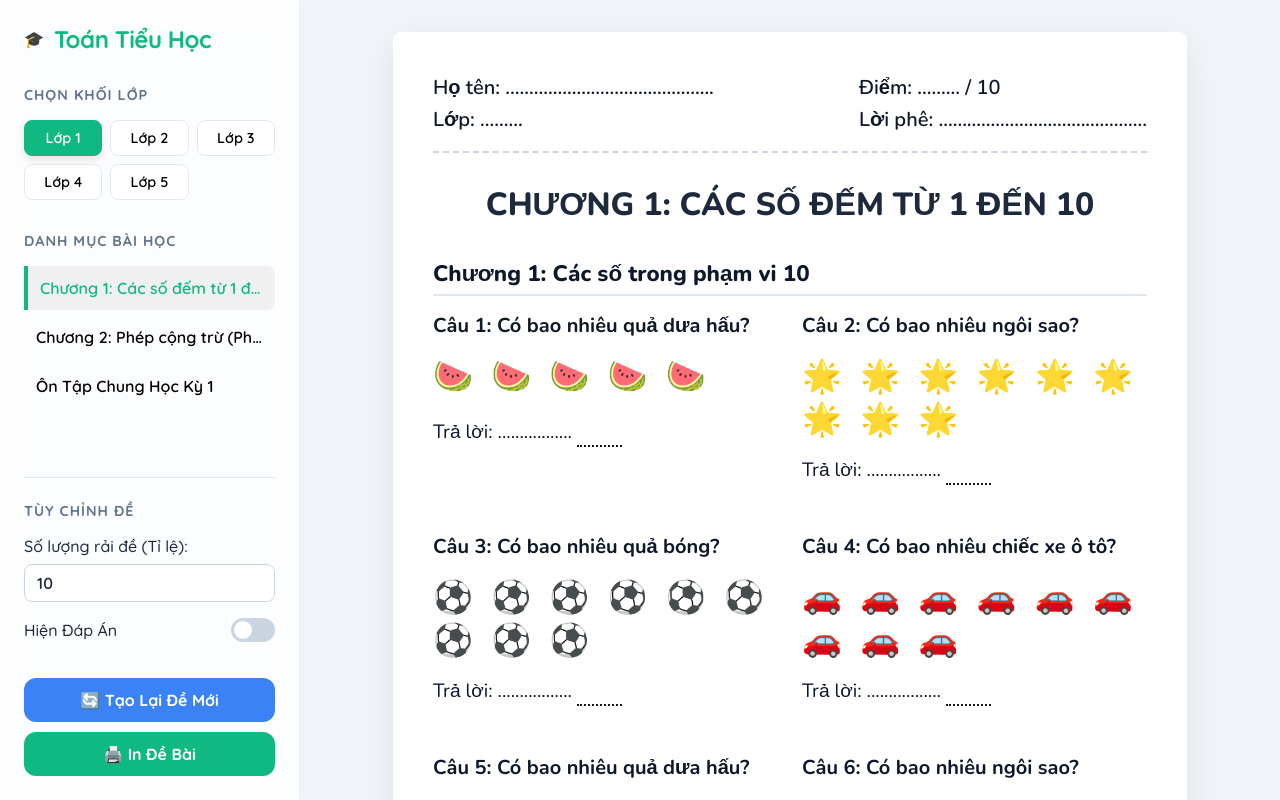
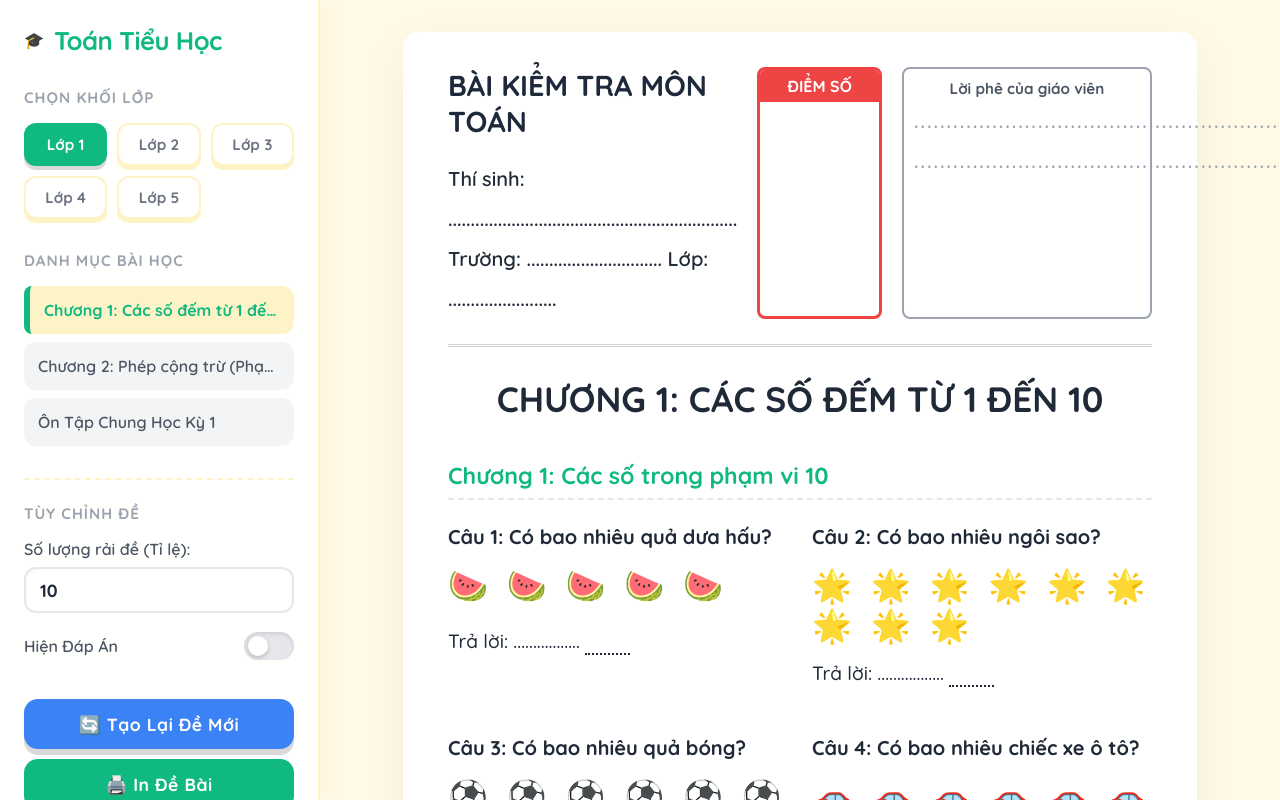
Before and after one commit to tienhienlinh131018-blip/toan-tieu-hoc, a plain HTML site: page index.html in a window 1280 px wide. Drawn offline with nearby package versions, Linux system fonts and the light colour scheme.

Commit message:
UI Redesign: Implement EdTech Pastel theme and Printable Header

```diff
--- a/css/style.css
+++ b/css/style.css
@@ -1,15 +1,15 @@
 :root {
-    --bg-primary: #f1f5f9;
+    --bg-primary: #FFF9E6; /* Màu Pastel Vàng Nhạt */
     --paper-bg: #ffffff;
-    --text-main: #1e293b;
-    --brand-1: #10b981; /* Lớp 1: Xanh lá */
-    --brand-2: #f59e0b; /* Lớp 2: Cam */
-    --brand-3: #8b5cf6; /* Lớp 3: Tím */
-    --brand-4: #3b82f6; /* Lớp 4: Xanh dương */
-    --brand-5: #ef4444; /* Lớp 5: Đỏ */
+    --text-main: #1F2937;
+    --brand-1: #10B981; /* Xanh lá */
+    --brand-2: #F59E0B; /* Cam */
+    --brand-3: #8B5CF6; /* Tím */
+    --brand-4: #3B82F6; /* Xanh dương */
+    --brand-5: #EF4444; /* Đỏ */
 
     --current-brand: var(--brand-1); /* Mặc định là Lớp 1 */
-    --ans-color: #ef4444;
+    --ans-color: #EF4444;
 }
 
 * { box-sizing: border-box; margin: 0; padding: 0; }
@@ -18,70 +18,86 @@ body { font-family: 'Quicksand', sans-serif; background: var(--bg-primary); colo
 .app-container { display: flex; height: 100vh; }
 
 /* Sidebar */
-.sidebar { width: 300px; background: rgba(255, 255, 255, 0.8); backdrop-filter: blur(12px); border-right: 1px solid rgba(0,0,0,0.05); display: flex; flex-direction: column; padding: 1.5rem; overflow-y: auto; box-shadow: 2px 0 15px rgba(0,0,0,0.02); }
+.sidebar { width: 320px; background: rgba(255, 255, 255, 0.9); backdrop-filter: blur(12px); border-right: 2px solid #FEF3C7; display: flex; flex-direction: column; padding: 1.5rem; overflow-y: auto; box-shadow: 4px 0 20px rgba(245, 158, 11, 0.05); }
 .logo { display: flex; align-items: center; gap: 10px; margin-bottom: 2rem; color: var(--current-brand); transition: color 0.3s; }
-.logo h1 { font-size: 1.5rem; font-weight: 800; letter-spacing: -0.5px; }
+.logo h1 { font-size: 1.6rem; font-weight: 800; letter-spacing: -0.5px; }
 
 /* Grade Tabs */
-.grade-selector h3, .chapter-selector h3, .settings-panel h3 { font-size: 0.9rem; text-transform: uppercase; letter-spacing: 1px; color: #64748b; margin-bottom: 1rem; }
-.grade-tabs { display: grid; grid-template-columns: repeat(3, 1fr); gap: 8px; margin-bottom: 2rem; }
+.grade-selector h3, .chapter-selector h3, .settings-panel h3 { font-size: 0.95rem; font-weight: 700; text-transform: uppercase; letter-spacing: 1px; color: #9CA3AF; margin-bottom: 1rem; }
+.grade-tabs { display: grid; grid-template-columns: repeat(3, 1fr); gap: 10px; margin-bottom: 2rem; }
 .grade-tabs > button:nth-child(4), .grade-tabs > button:nth-child(5) { grid-column: span 1.5; }
-.grade-tab { padding: 8px; border: 1px solid #e2e8f0; border-radius: 8px; background: #fff; cursor: pointer; font-family: 'Quicksand', sans-serif; font-weight: 600; font-size: 0.9rem; transition: all 0.2s; }
-.grade-tab:hover { border-color: var(--current-brand); color: var(--current-brand); }
-.grade-tab.active { background: var(--current-brand); color: #fff; border-color: var(--current-brand); box-shadow: 0 4px 10px rgba(0,0,0,0.1); }
+.grade-tab { padding: 10px; border: 2px solid #FEF3C7; border-radius: 12px; background: #fff; cursor: pointer; font-family: 'Quicksand', sans-serif; font-weight: 700; font-size: 0.95rem; color: #6B7280; transition: all 0.2s; box-shadow: 0 4px 0 #FEF3C7; }
+.grade-tab:hover { transform: translateY(2px); box-shadow: 0 2px 0 #FEF3C7; }
+.grade-tab.active { background: var(--current-brand); color: #fff; border-color: var(--current-brand); box-shadow: 0 4px 0 rgba(0,0,0,0.15); }
+.grade-tab.active:hover { transform: translateY(2px); box-shadow: 0 2px 0 rgba(0,0,0,0.15); }
 
 /* Chapters */
-.chapter-list { flex: 1; display: flex; flex-direction: column; gap: 5px; margin-bottom: 2rem; }
-.chapter-btn { padding: 12px; text-align: left; background: transparent; border: none; border-radius: 8px; cursor: pointer; font-family: 'Quicksand', sans-serif; font-weight: 600; font-size: 1rem; transition: background 0.2s; white-space: nowrap; overflow: hidden; text-overflow: ellipsis; }
-.chapter-btn:hover { background: rgba(0,0,0,0.03); }
-.chapter-btn.active { background: rgba(0,0,0,0.05); color: var(--current-brand); border-left: 4px solid var(--current-brand); border-radius: 0 8px 8px 0; }
+.chapter-list { flex: 1; display: flex; flex-direction: column; gap: 8px; margin-bottom: 2rem; }
+.chapter-btn { padding: 14px; text-align: left; background: #F3F4F6; border: none; border-radius: 12px; cursor: pointer; font-family: 'Quicksand', sans-serif; font-weight: 600; font-size: 1rem; color: #4B5563; transition: all 0.2s; white-space: nowrap; overflow: hidden; text-overflow: ellipsis; }
+.chapter-btn:hover { background: #E5E7EB; transform: translateX(5px); }
+.chapter-btn.active { background: #FEF3C7; color: var(--current-brand); border-left: 6px solid var(--current-brand); border-radius: 8px 12px 12px 8px; font-weight: 700; }
 
 /* Settings */
-.settings-panel { margin-top: auto; padding-top: 1.5rem; border-top: 1px solid #e2e8f0; }
-.setting-item { margin-bottom: 1rem; display: flex; flex-direction: column; gap: 8px; }
-.input-number { padding: 8px 12px; border: 1px solid #cbd5e1; border-radius: 8px; font-family: inherit; font-size: 1rem; font-weight: 600; color: var(--text-main); outline: none; transition: border-color 0.2s; width: 100%; }
+.settings-panel { margin-top: auto; padding-top: 1.5rem; border-top: 2px dashed #FEF3C7; }
+.setting-item { margin-bottom: 1.2rem; display: flex; flex-direction: column; gap: 8px; font-weight: 600; color: #4B5563; }
+.input-number { padding: 10px 14px; border: 2px solid #E5E7EB; border-radius: 12px; font-family: inherit; font-size: 1.1rem; font-weight: 700; color: var(--text-main); outline: none; transition: border-color 0.2s; width: 100%; box-shadow: inset 0 2px 4px rgba(0,0,0,0.02); }
 .input-number:focus { border-color: var(--current-brand); }
 .switch-wrap { flex-direction: row; justify-content: space-between; align-items: center; }
-.btn-primary { background: var(--current-brand); color: #fff; border: none; padding: 12px; border-radius: 12px; cursor: pointer; font-size: 1rem; font-weight: 700; font-family: inherit; transition: opacity 0.2s; }
-.btn-primary:hover { opacity: 0.9; }
+
+/* 3D Buttons */
+.btn-primary { background: var(--current-brand); color: #fff; border: none; padding: 14px; border-radius: 14px; cursor: pointer; font-size: 1.1rem; font-weight: 800; font-family: 'Quicksand', sans-serif; box-shadow: 0 6px 0 rgba(0,0,0,0.15); transition: all 0.1s; letter-spacing: 0.5px; }
+.btn-primary:active { transform: translateY(6px); box-shadow: none; }
 
 /* Toggle Switch */
-.switch { position: relative; display: inline-block; width: 44px; height: 24px; }
+.switch { position: relative; display: inline-block; width: 50px; height: 28px; }
 .switch input { opacity: 0; width: 0; height: 0; }
-.slider { position: absolute; cursor: pointer; top: 0; left: 0; right: 0; bottom: 0; background-color: #cbd5e1; transition: .4s; border-radius: 34px; }
-.slider:before { position: absolute; content: ""; height: 18px; width: 18px; left: 3px; bottom: 3px; background-color: white; transition: .4s; border-radius: 50%; }
+.slider { position: absolute; cursor: pointer; top: 0; left: 0; right: 0; bottom: 0; background-color: #E5E7EB; transition: .4s; border-radius: 34px; box-shadow: inset 0 2px 4px rgba(0,0,0,0.1); }
+.slider:before { position: absolute; content: ""; height: 20px; width: 20px; left: 4px; bottom: 4px; background-color: white; transition: .3s; border-radius: 50%; box-shadow: 0 2px 4px rgba(0,0,0,0.2); }
 input:checked + .slider { background-color: var(--current-brand); }
-input:checked + .slider:before { transform: translateX(20px); }
+input:checked + .slider:before { transform: translateX(22px); }
 
 /* Workspace */
 .workspace { flex: 1; padding: 2rem; overflow-y: auto; display: flex; justify-content: center; }
-.a4-container { width: 794px; background: var(--paper-bg); min-height: 1123px; padding: 40px; box-shadow: 0 10px 40px rgba(0,0,0,0.08); border-radius: 8px; margin: 0 auto; color: #0f172a; font-family: 'Nunito', sans-serif; font-size: 1.25rem; }
-.paper-header { display: flex; justify-content: space-between; border-bottom: 2px dashed #cbd5e1; padding-bottom: 15px; margin-bottom: 30px; font-weight: 600; line-height: 1.6; }
-.paper-title { text-align: center; font-size: 2rem; margin-bottom: 2rem; font-weight: 800; text-transform: uppercase; color: var(--text-main); }
-.welcome-screen { text-align: center; margin-top: 100px; color: #64748b; }
+.a4-container { width: 794px; background: var(--paper-bg); min-height: 1123px; padding: 35px 45px; box-shadow: 0 15px 50px rgba(0,0,0,0.05); border-radius: 16px; margin: 0 auto; color: #1F2937; font-family: 'Quicksand', sans-serif; font-size: 1.25rem; font-weight: 500; }
+
+/* New Academic Headers */
+.paper-header { display: flex; justify-content: space-between; gap: 20px; border-bottom: 3px double #D1D5DB; padding-bottom: 25px; margin-bottom: 30px; font-weight: 600; }
+.ph-school-info { flex: 1; display: flex; flex-direction: column; }
+.ph-score-box { width: 140px; border: 3px solid #EF4444; border-radius: 8px; display: flex; flex-direction: column; text-align: center; overflow: hidden; }
+.ph-score-box .box-label { background: #EF4444; color: white; padding: 6px 0; font-weight: 800; font-size: 1rem; text-transform: uppercase; }
+.ph-score-box .box-content { flex: 1; min-height: 80px; }
+.ph-teacher-feedback { width: 250px; border: 2px solid #9CA3AF; border-radius: 8px; padding: 10px; display: flex; flex-direction: column; }
+.ph-teacher-feedback .box-label { text-align: center; font-weight: 700; font-size: 0.95rem; color: #4B5563; margin-bottom: 10px; }
+.ph-teacher-feedback .box-line { margin-bottom: 15px; color: #9CA3AF; letter-spacing: 2px; }
+
+.paper-title { text-align: center; font-size: 2.2rem; margin-bottom: 2rem; font-weight: 800; text-transform: uppercase; color: var(--text-main); }
+.welcome-screen { text-align: center; margin-top: 100px; color: #9CA3AF; }
+.welcome-screen h3 { font-size: 1.5rem; color: #4B5563; margin: 20px 0 10px; }
 
 /* Question Elements */
-.section-title { font-size: 1.4rem; font-weight: 800; margin: 2rem 0 1rem; border-bottom: 2px solid #e2e8f0; padding-bottom: 5px; }
+.section-title { font-size: 1.45rem; font-weight: 800; margin: 2.5rem 0 1.5rem; border-bottom: 2px dashed #E5E7EB; padding-bottom: 8px; color: var(--current-brand); }
 .grid-wrap { display: grid; grid-template-columns: repeat(4, 1fr); gap: 1.5rem; margin-bottom: 1.5rem; }
 
 /* Trắc nghiệm & Answer display */
-.mc-label { display: inline-block; padding: 2px 0; min-width: 32px; text-align: center; border-radius: 50%; border: 2px solid transparent; transition: all 0.3s; margin-right: 4px; font-weight: 700; }
+.mc-label { display: inline-block; padding: 2px 0; min-width: 32px; text-align: center; border-radius: 50%; border: 2px solid transparent; transition: all 0.3s; margin-right: 6px; font-weight: 700; }
 .show-answers .mc-ans { border-color: var(--ans-color); color: var(--ans-color); background: rgba(239, 68, 68, 0.1); }
-.answer-inline { color: transparent; border-bottom: 2px dotted #0f172a; min-width: 45px; display: inline-block; text-align: center; padding: 0 5px; }
+.answer-inline { color: transparent; border-bottom: 2px dotted #1F2937; min-width: 45px; display: inline-block; text-align: center; padding: 0 5px; }
 .show-answers .answer-inline { color: var(--ans-color); border-bottom-color: var(--ans-color); }
 
 /* Đặt tính Math Columns */
-.q-col { display: inline-grid; grid-template-columns: 20px 45px; align-items: center; justify-content: center; font-size: 1.6rem; font-weight: 800; margin: 0 auto; letter-spacing: 2px; position: relative; }
+.q-col { display: inline-grid; grid-template-columns: 20px 45px; align-items: center; justify-content: center; font-size: 1.6rem; font-weight: 700; margin: 0 auto; letter-spacing: 2px; position: relative; }
 .q-col .val-a, .q-col .val-b { grid-column: 2; text-align: right; }
-.q-col .val-op { grid-column: 1; text-align: left; }
-.q-col .line { grid-column: 1 / 3; width: 100%; height: 2px; background-color: #111827; margin: 5px 0; }
-.q-col .answer { grid-column: 1 / 3; width: 100%; text-align: right; color: transparent; min-height: 1.5em; border-bottom: 2px dotted transparent; }
+.q-col .val-op { grid-column: 1; text-align: left; margin-left: 5px; }
+.q-col .line { grid-column: 1 / 3; width: 100%; height: 2px; background-color: #1F2937; margin: 8px 0; }
+.q-col .answer { grid-column: 1 / 3; width: 100%; text-align: right; color: transparent; min-height: 1.5em; border-bottom: 2px dotted transparent; font-weight: 800; }
 .show-answers .q-col .answer { color: var(--ans-color); border-bottom-color: var(--ans-color); }
 
 /* In Đề  */
 @media print {
     body { background: white; height: auto; overflow: visible; font-size: 14pt; }
-    .no-print, .sidebar { display: none !important; }
+    .sidebar { display: none !important; }
     .workspace { padding: 0; display: block; overflow: visible; }
     .a4-container { width: 100%; min-height: auto; box-shadow: none; padding: 0; margin: 0; border: none; border-radius: 0; }
+    /* Hide scrollbars during print */
+    ::-webkit-scrollbar { display: none; }
 }
--- a/index.html
+++ b/index.html
@@ -58,17 +58,23 @@
         <main class="workspace">
             <div id="test-paper" class="a4-container">
                 <div class="paper-header">
-                    <div class="text-left">
-                        <p>Họ tên: ............................................</p>
-                        <p>Lớp: .........</p>
+                    <div class="ph-school-info">
+                        <div style="font-size: 1.8rem; font-weight: 800; color: #1e293b; margin-bottom: 20px; text-transform: uppercase;">Bài Kiểm Tra Môn Toán</div>
+                        <div style="font-size: 1.25rem; line-height: 2;">Thí sinh: ................................................................</div>
+                        <div style="font-size: 1.25rem; line-height: 2;">Trường: .............................. Lớp: ........................</div>
                     </div>
-                    <div class="text-right">
-                        <p>Điểm: ......... / 10</p>
-                        <p>Lời phê: ............................................</p>
+                    <div class="ph-score-box">
+                        <div class="box-label">Điểm số</div>
+                        <div class="box-content"></div>
+                    </div>
+                    <div class="ph-teacher-feedback">
+                        <div class="box-label">Lời phê của giáo viên</div>
+                        <div class="box-line">...........................................................................................</div>
+                        <div class="box-line">...........................................................................................</div>
                     </div>
                 </div>
 
-                <h2 id="paper-title" class="paper-title">Đề Ôn Tập Toán</h2>
+                <h2 id="paper-title" class="paper-title" style="margin-top: 10px;">Đề Ôn Tập Toán</h2>
 
                 <div id="dynamic-content" class="paper-content">
                     <!-- Dynamic Questions Here -->
```
